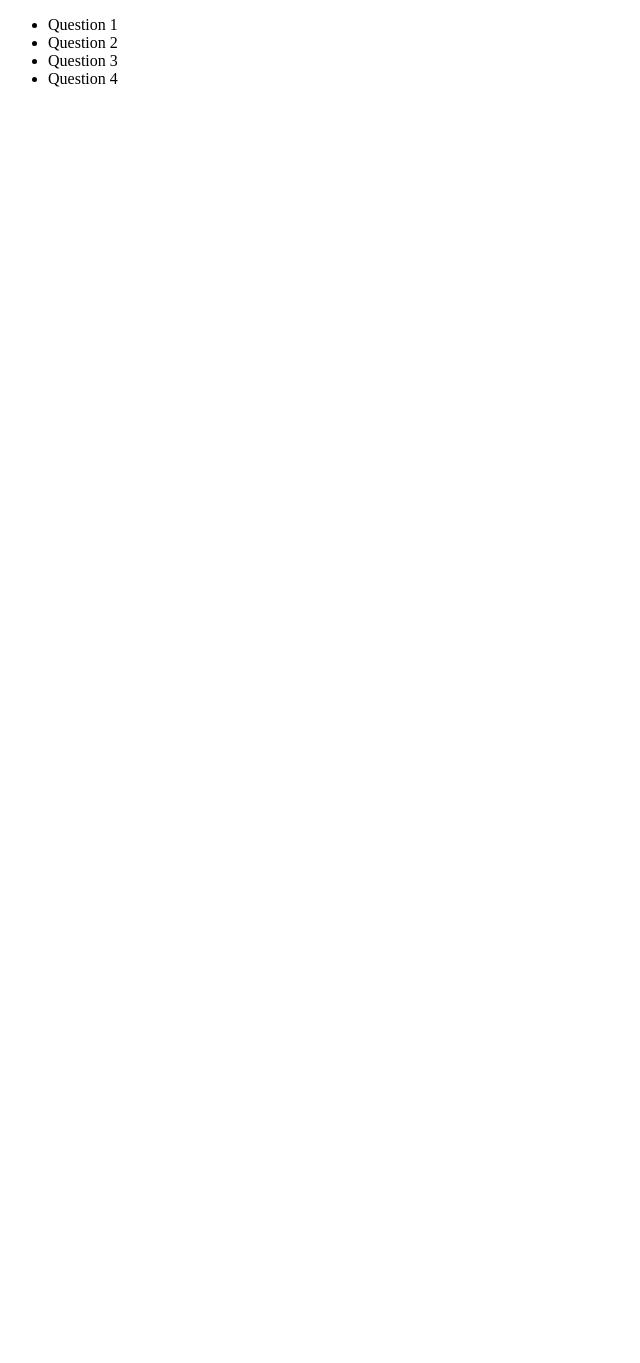
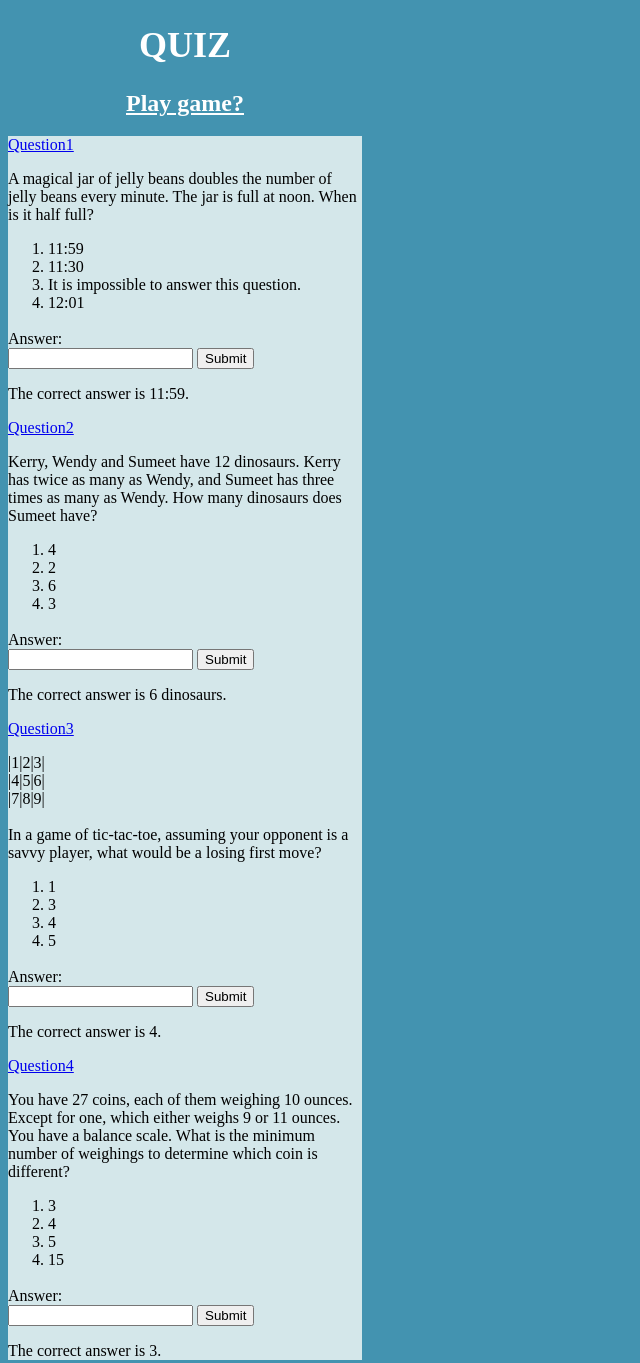
Before and after one commit to klrosenberg/07-09-JavaScript-game-V3, a plain HTML site: page index.html in a window 1280 px wide. Shown: the whole page, without its empty margins (0-640 px from the left). Before the commit the page ends 800 px from the top, so only its background shows below. Drawn offline with Linux system fonts and the light colour scheme.

Commit message:
Added questions to html file.

```diff
--- /dev/null
+++ b/global.css
@@ -0,0 +1,45 @@
+html {
+  box-sizing: border-box;
+  width: 370px;
+  margin: auto 0;
+  background-color: rgb(67, 147, 176);
+}
+
+*, *:before, *:after {
+  box-sizing: inherit;
+}
+
+
+h1{
+  text-align: center;
+  color: #fff;
+  font-size: 36px;
+}
+
+h3{
+  text-align: center;
+}
+
+h3 a{
+  color: #fff;
+  font-size: 24px;
+
+}
+
+#questions{
+  padding: 0;
+  background-color: rgb(212, 231, 234);
+}
+
+ul{
+  list-style-type: none;
+}
+
+.questions{
+  padding: 10px;
+  border: 1px solid black;
+}
+
+.answer{
+  /*visibility: hidden;*/
+}
--- a/index.html
+++ b/index.html
@@ -2,16 +2,104 @@
 <html>
   <head>
     <title>JavaScript DOM</title>
+    <link rel="stylesheet" href="global.css">
     <script type="text/javascript" src="global.js"></script>
   </head>
-  <body>
-    <div class="quiz">
-      <ul id="questions">
-        <li>Question 1</li>
-        <li>Question 2</li>
-        <li>Question 3</li>
-        <li>Question 4</li>
-      </ul>
-    </div>
+  <body onload="init()">
+    <h1>QUIZ</h1>
+    <h3><a href="#">Play game?</></h3>
+
+    <ul id="questions">
+      <li><a href="#question1">Question1</a></li>
+        <div class="question_content hide" id="question1">
+          <p>
+            A magical jar of jelly beans doubles the number of jelly beans every minute. The jar is full at noon. When is it half full?
+          </p>
+          <ol>
+            <li>11:59</li>
+            <li>11:30</li>
+            <li>It is impossible to answer this question.</li>
+            <li>12:01</li>
+          </ol>
+          <br>
+          <form action="">
+          Answer:<br>
+          <input type="text" name="answer1">
+          <input type="submit" value="Submit">
+          </form>
+        </div>
+        <div class="answer_content hide" id="answer1">
+          <p>The correct answer is 11:59.</p>
+        </div>
+
+     <li><a href="#question2">Question2</a></li>
+       <div class="question_content hide" id="question2">
+         <p>
+           Kerry, Wendy and Sumeet have 12 dinosaurs. Kerry has twice as many as Wendy, and Sumeet has three times as many as Wendy. How many dinosaurs does Sumeet have?
+         </p>
+         <ol>
+           <li>4</li>
+           <li>2</li>
+           <li>6</li>
+           <li>3</li>
+         </ol>
+         <br>
+         <form action="">
+         Answer:<br>
+         <input type="text" name="answer2">
+         <input type="submit" value="Submit">
+         </form>
+       </div>
+       <div class="answer_content hide" id="answer2">
+         <p>The correct answer is 6 dinosaurs.</p>
+       </div>
+
+     <li><a href="#question3">Question3</a></li>
+       <div class="question_content hide" id="question3">
+         <p>
+           |1|2|3|<br>|4|5|6|<br>|7|8|9|<br><br>In a game of tic-tac-toe, assuming your opponent is a savvy player, what would be a losing first move?
+         </p>
+         <ol>
+           <li>1</li>
+           <li>3</li>
+           <li>4</li>
+           <li>5</li>
+         </ol>
+         <br>
+         <form action="">
+         Answer:<br>
+         <input type="text" name="answer3">
+         <input type="submit" value="Submit">
+         </form>
+       </div>
+       <div class="answer_content hide" id="answer3">
+         <p>The correct answer is 4.</p>
+       </div>
+
+     <li><a href="#question4">Question4</a></li>
+       <div class="question_content hide" id="question4">
+         <p>
+           You have 27 coins, each of them weighing 10 ounces. Except for one, which either weighs 9 or 11 ounces. You have a balance scale. What is the minimum number of weighings to determine which coin is different?
+         </p>
+         <ol>
+           <li>3</li>
+           <li>4</li>
+           <li>5</li>
+           <li>15</li>
+         </ol>
+         <br>
+         <form action="">
+         Answer:<br>
+         <input type="text" name="answer4">
+         <input type="submit" value="Submit">
+         </form>
+       </div>
+       <div class="answer_content hide" id="answer4">
+         <p>The correct answer is 3.</p>
+       </div>
+    </ul>
+
+
+    </body>
   </body>
 </html>
```
